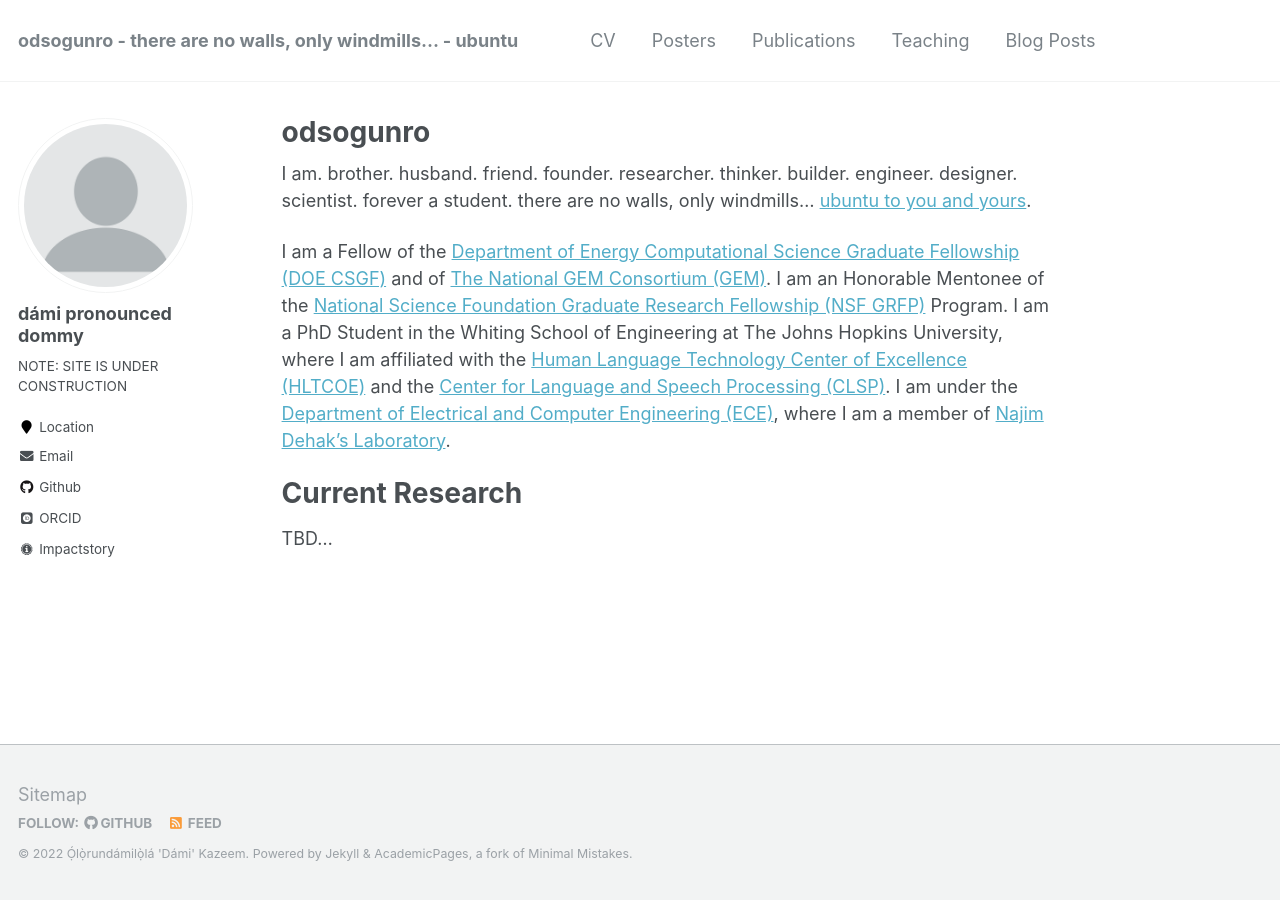
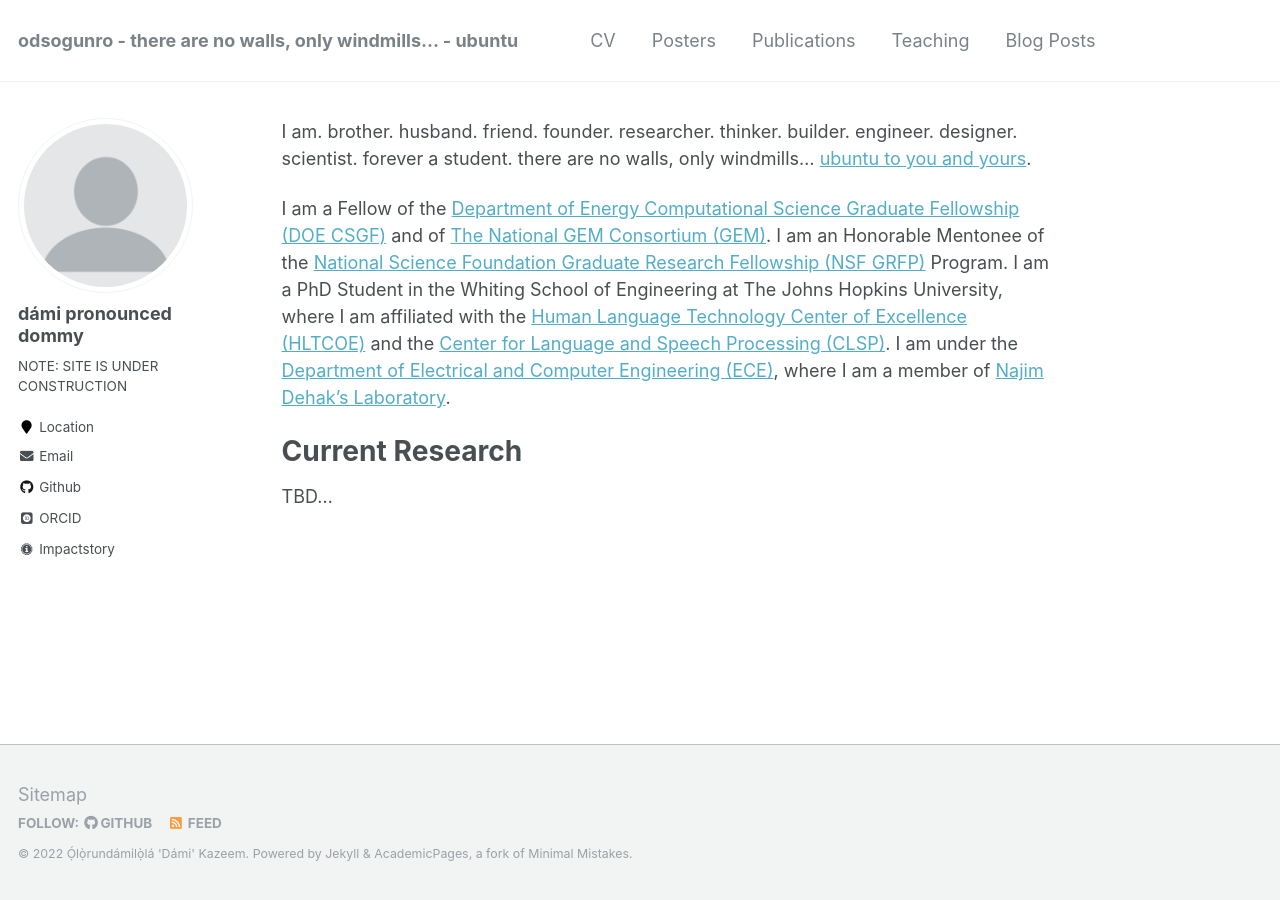
Before and after one commit to odsogunro/odsogunro.github.io, a Jekyll site: the page built from _pages/about.md, in a window 1280 px wide. Built offline with Jekyll 4.4.1, drawn with Linux system fonts in a browser that asks for light colours; some web fonts are replaced.

Commit message:
cleanup more

```diff
--- a/_pages/about.md
+++ b/_pages/about.md
@@ -1,7 +1,7 @@
 ---
 permalink: /
-title: "odsogunro"
-excerpt: "about me"
+title: # "odsogunro"
+excerpt: # "about me"
 author_profile: true
 redirect_from:
   - /about/
```
